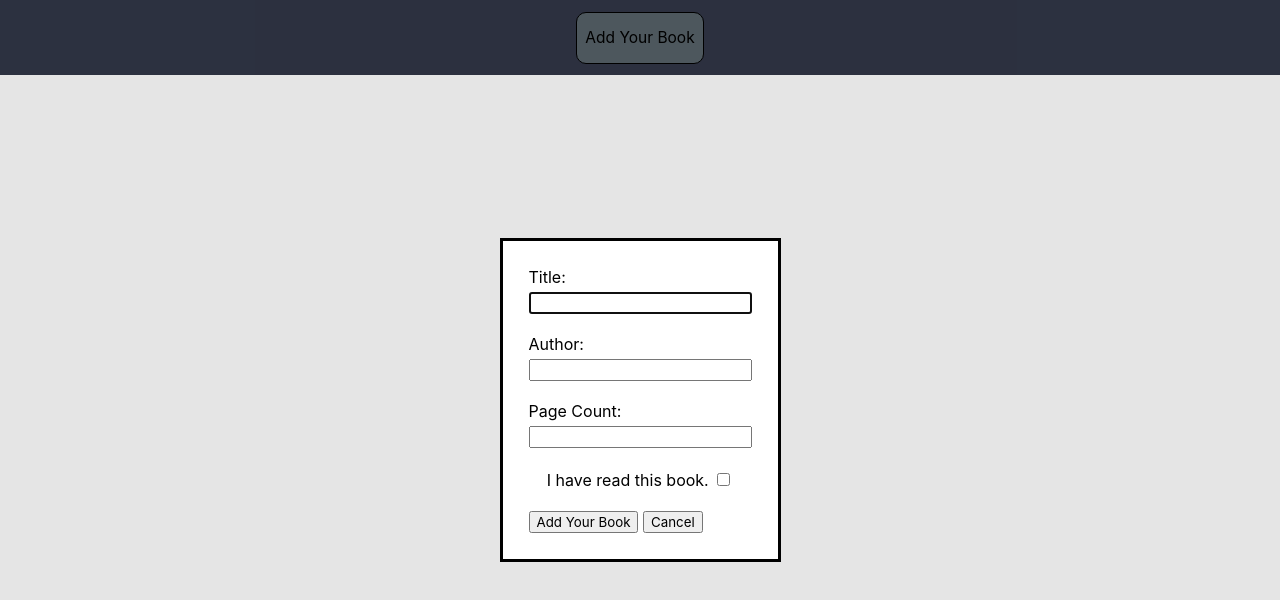
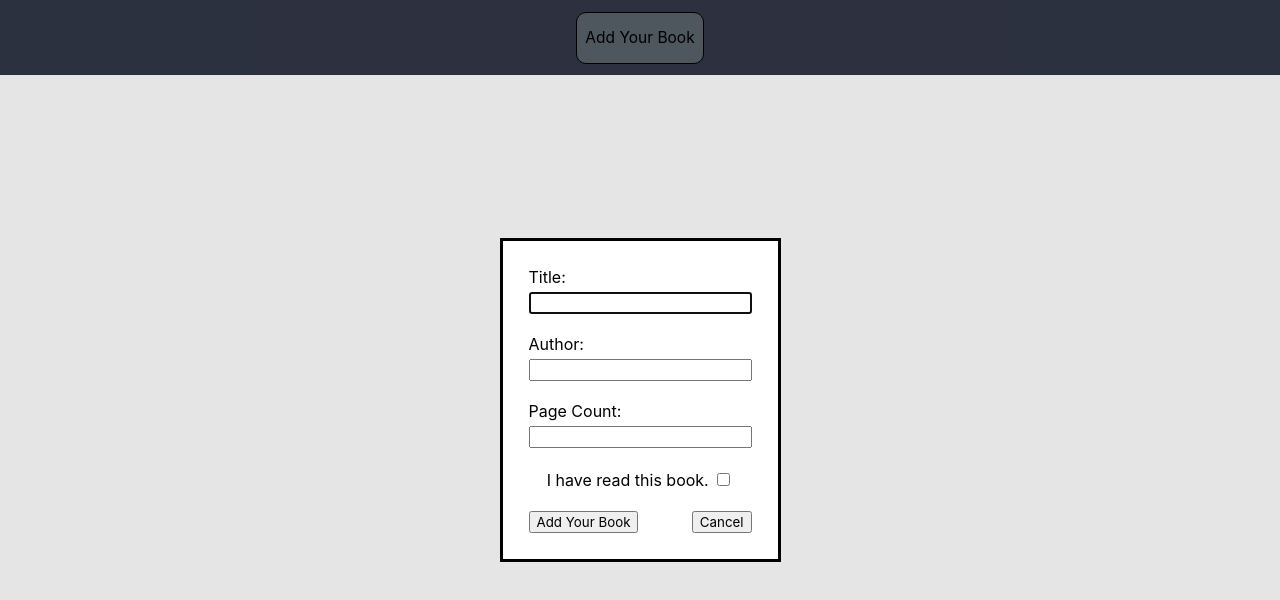
Before and after one commit to velibor918/Library-Project-, a plain HTML site: page index.html in a window 1280 px wide. Both pictures are taken after a click on the button "Add Your Book". Drawn offline with Linux system fonts and the light colour scheme.

Commit message:
.btn-holder stling

```diff
--- a/style.css
+++ b/style.css
@@ -51,3 +51,8 @@ button:active {
     text-align: center;
     margin-bottom: 5px;
 }
+
+.btn-holder {
+    display: flex;
+    justify-content: space-between;
+}
```
